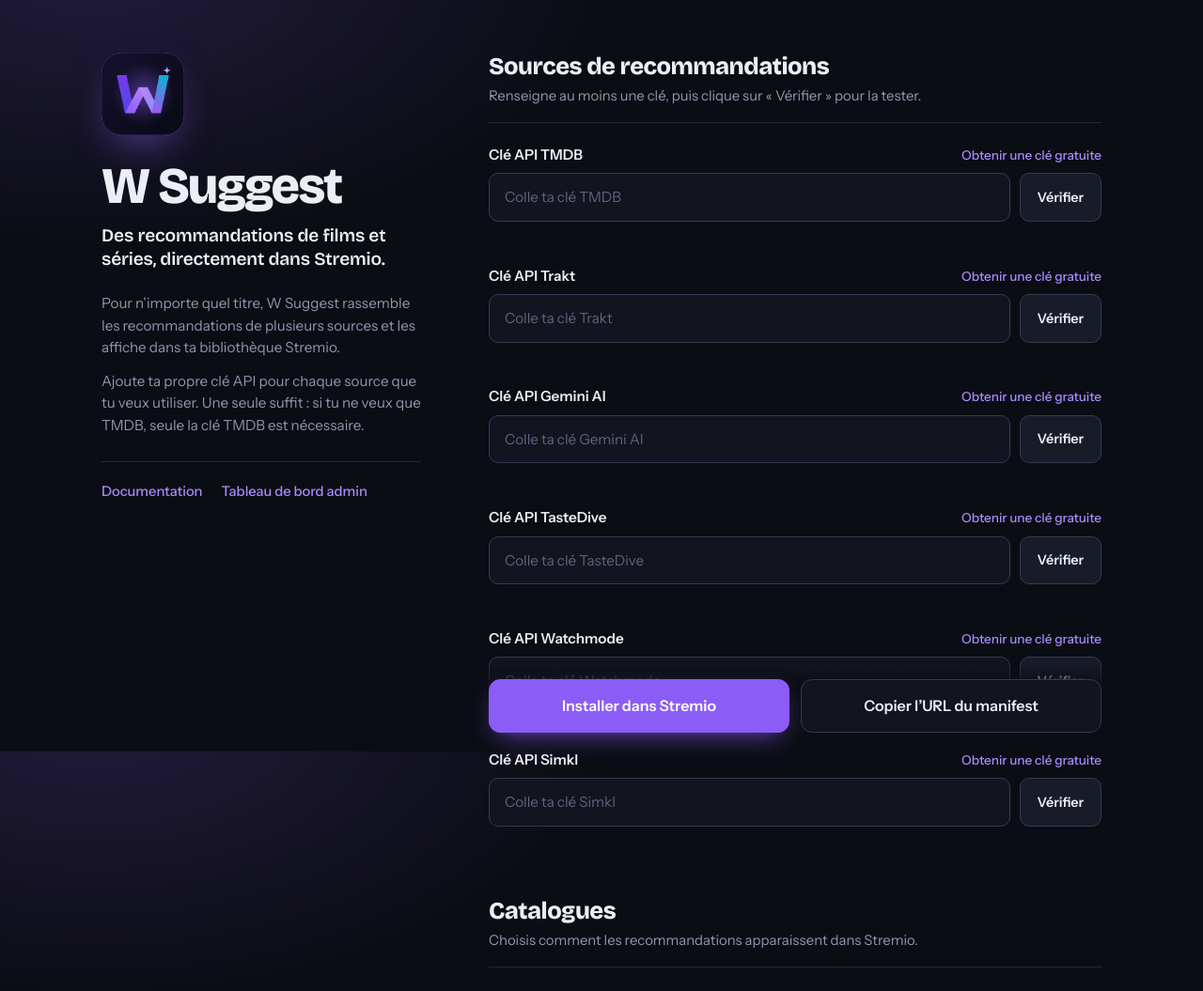
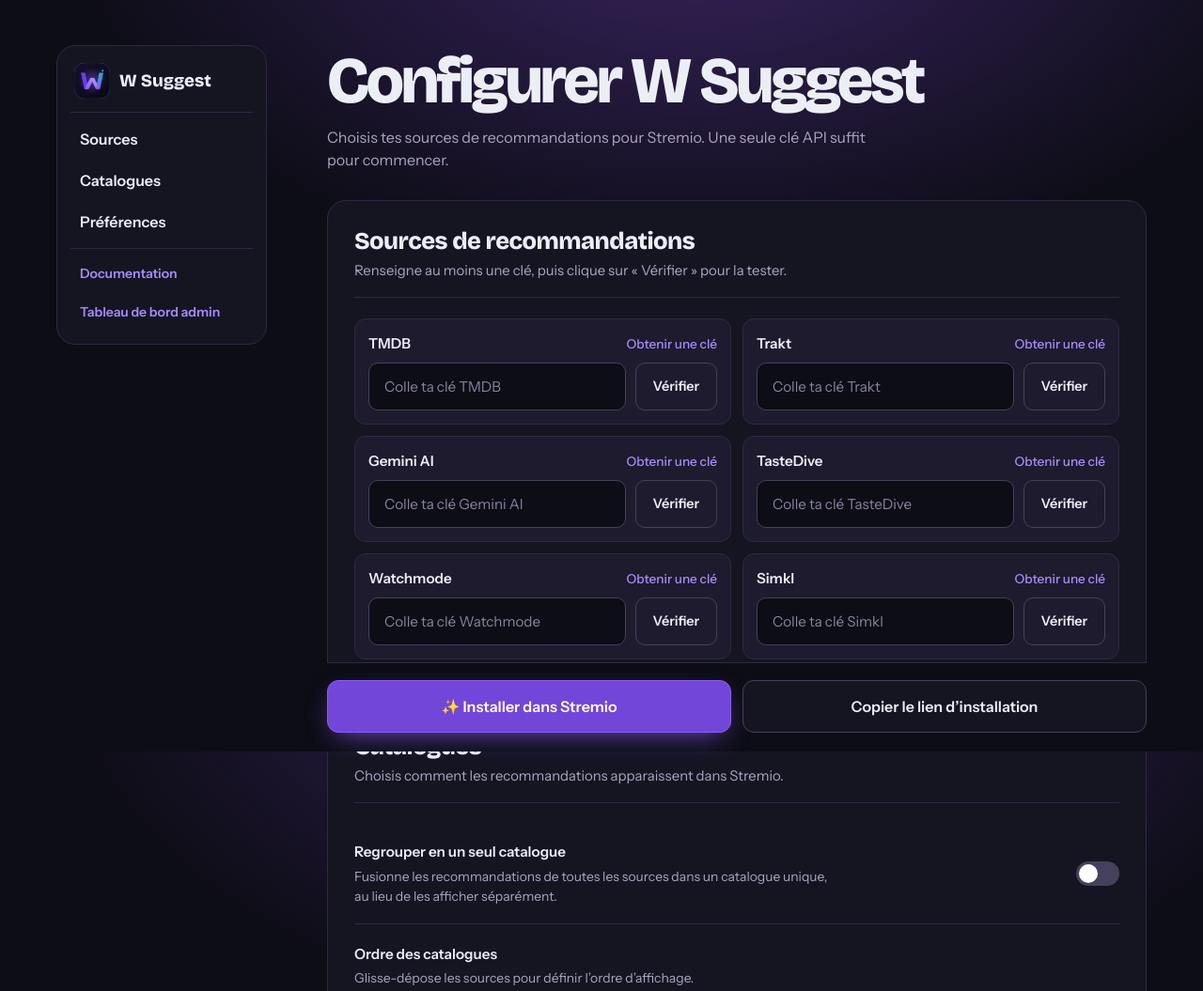
Before and after one commit to Wallacecleaver/W-Suggest, a website: page public/configure.html in a window 1280 px wide. Shown: the top 1055 px of the page at 94% size. Drawn offline with nearby package versions, Linux system fonts and the light colour scheme.

Commit message:
Refresh the W Suggest configuration page

```diff
--- a/public/configure.html
+++ b/public/configure.html
@@ -16,17 +16,15 @@
 		<div class="page">
 			<aside class="intro">
 				<div class="intro-inner">
-					<div class="addon-logo">
-						<img src="/logo.png" alt="Logo de W Suggest" referrerpolicy="no-referrer" />
+					<div class="brand">
+						<span class="addon-logo"><img src="/logo.png" alt="" /></span>
+						<span>W Suggest</span>
 					</div>
-					<h1>W Suggest</h1>
-					<p class="tagline">Des recommandations de films et séries, directement dans Stremio.</p>
-					<p class="intro-text">
-						Pour n’importe quel titre, W Suggest rassemble les recommandations de plusieurs sources et les affiche dans ta bibliothèque Stremio.
-					</p>
-					<p class="intro-text">
-						Ajoute ta propre clé API pour chaque source que tu veux utiliser. Une seule suffit : si tu ne veux que TMDB, seule la clé TMDB est nécessaire.
-					</p>
+					<nav class="config-nav" aria-label="Sections de configuration">
+						<a href="#sources">Sources</a>
+						<a href="#catalogues">Catalogues</a>
+						<a href="#preferences">Préférences</a>
+					</nav>
 					<div class="intro-links">
 						<a href="https://github.com/Wallacecleaver/W-Suggest" target="_blank" rel="noopener">Documentation</a>
 						<a href="/dashboard">Tableau de bord admin</a>
@@ -35,17 +33,22 @@
 			</aside>
 
 			<main class="content">
+				<header class="config-heading">
+					<h1>Configurer W Suggest</h1>
+					<p>Choisis tes sources de recommandations pour Stremio. Une seule clé API suffit pour commencer.</p>
+				</header>
 				<form id="configForm" action="/saveConfig" method="POST">
-					<section class="panel">
+					<section class="panel" id="sources">
 						<header class="panel-head">
 							<h2 class="section-header">Sources de recommandations</h2>
 							<p>Renseigne au moins une clé, puis clique sur « Vérifier » pour la tester.</p>
 						</header>
 
+						<div class="provider-grid">
 							<div class="field">
 								<div class="field-head">
-								<label for="tmdbApiKey">Clé API TMDB</label>
-								<a class="help-link" href="https://www.themoviedb.org/settings/api" target="_blank" rel="noopener">Obtenir une clé gratuite</a>
+									<label for="tmdbApiKey">TMDB</label>
+									<a class="help-link" href="https://www.themoviedb.org/settings/api" target="_blank" rel="noopener">Obtenir une clé</a>
 								</div>
 								<div class="input-with-verify">
 									<input type="text" id="tmdbApiKey" name="tmdbApiKey" placeholder="Colle ta clé TMDB" autocomplete="off" spellcheck="false" />
@@ -53,6 +56,67 @@
 									<input type="hidden" name="validatedTmdbApiKey" id="validatedTmdbApiKey" />
 								</div>
 								<div id="tmdb-verify-status" class="verify-status" role="status" aria-live="polite"></div>
+							</div>
+							<div class="field">
+								<div class="field-head">
+									<label for="traktApiKey">Trakt</label>
+									<a class="help-link" href="https://trakt.tv/oauth/applications" target="_blank" rel="noopener">Obtenir une clé</a>
+								</div>
+								<div class="input-with-verify">
+									<input type="text" id="traktApiKey" name="traktApiKey" placeholder="Colle ta clé Trakt" autocomplete="off" spellcheck="false" />
+									<button type="button" class="verify-btn" onclick="verifyApiKey('trakt')">Vérifier</button>
+									<input type="hidden" name="validatedTraktApiKey" id="validatedTraktApiKey" />
+								</div>
+								<div id="trakt-verify-status" class="verify-status" role="status" aria-live="polite"></div>
+							</div>
+							<div class="field">
+								<div class="field-head">
+									<label for="geminiApiKey">Gemini AI</label>
+									<a class="help-link" href="https://aistudio.google.com/app/apikey" target="_blank" rel="noopener">Obtenir une clé</a>
+								</div>
+								<div class="input-with-verify">
+									<input type="text" id="geminiApiKey" name="geminiApiKey" placeholder="Colle ta clé Gemini AI" autocomplete="off" spellcheck="false" />
+									<button type="button" class="verify-btn" onclick="verifyApiKey('gemini')">Vérifier</button>
+									<input type="hidden" name="validatedGeminiApiKey" id="validatedGeminiApiKey" />
+								</div>
+								<div id="gemini-verify-status" class="verify-status" role="status" aria-live="polite"></div>
+							</div>
+							<div class="field">
+								<div class="field-head">
+									<label for="tastediveApiKey">TasteDive</label>
+									<a class="help-link" href="https://tastedive.com/account/api_access" target="_blank" rel="noopener">Obtenir une clé</a>
+								</div>
+								<div class="input-with-verify">
+									<input type="text" id="tastediveApiKey" name="tastediveApiKey" placeholder="Colle ta clé TasteDive" autocomplete="off" spellcheck="false" />
+									<button type="button" class="verify-btn" onclick="verifyApiKey('tastedive')">Vérifier</button>
+									<input type="hidden" name="validatedTastediveApiKey" id="validatedTastediveApiKey" />
+								</div>
+								<div id="tastedive-verify-status" class="verify-status" role="status" aria-live="polite"></div>
+							</div>
+							<div class="field">
+								<div class="field-head">
+									<label for="watchmodeApiKey">Watchmode</label>
+									<a class="help-link" href="https://api.watchmode.com/requestApiKey/" target="_blank" rel="noopener">Obtenir une clé</a>
+								</div>
+								<div class="input-with-verify">
+									<input type="text" id="watchmodeApiKey" name="watchmodeApiKey" placeholder="Colle ta clé Watchmode" autocomplete="off" spellcheck="false" />
+									<button type="button" class="verify-btn" onclick="verifyApiKey('watchmode')">Vérifier</button>
+									<input type="hidden" name="validatedWatchmodeApiKey" id="validatedWatchmodeApiKey" />
+								</div>
+								<div id="watchmode-verify-status" class="verify-status" role="status" aria-live="polite"></div>
+							</div>
+							<div class="field">
+								<div class="field-head">
+									<label for="simklApiKey">Simkl</label>
+									<a class="help-link" href="https://simkl.com/settings/developer/new/" target="_blank" rel="noopener">Obtenir une clé</a>
+								</div>
+								<div class="input-with-verify">
+									<input type="text" id="simklApiKey" name="simklApiKey" placeholder="Colle ta clé Simkl" autocomplete="off" spellcheck="false" />
+									<button type="button" class="verify-btn" onclick="verifyApiKey('simkl')">Vérifier</button>
+									<input type="hidden" name="validatedSimklApiKey" id="validatedSimklApiKey" />
+								</div>
+								<div id="simkl-verify-status" class="verify-status" role="status" aria-live="polite"></div>
+							</div>
 						</div>
 						<div class="row toggle-group conditional-setting hidden" data-conditional="tmdbApiKey" data-show-if="not-empty">
 							<div class="row-text">
@@ -64,69 +128,9 @@
 								<span class="toggle-slider"></span>
 							</label>
 						</div>
-						<div class="field">
-							<div class="field-head">
-								<label for="traktApiKey">Clé API Trakt</label>
-								<a class="help-link" href="https://trakt.tv/oauth/applications" target="_blank" rel="noopener">Obtenir une clé gratuite</a>
-							</div>
-							<div class="input-with-verify">
-								<input type="text" id="traktApiKey" name="traktApiKey" placeholder="Colle ta clé Trakt" autocomplete="off" spellcheck="false" />
-								<button type="button" class="verify-btn" onclick="verifyApiKey('trakt')">Vérifier</button>
-								<input type="hidden" name="validatedTraktApiKey" id="validatedTraktApiKey" />
-							</div>
-							<div id="trakt-verify-status" class="verify-status" role="status" aria-live="polite"></div>
-						</div>
-						<div class="field">
-							<div class="field-head">
-								<label for="geminiApiKey">Clé API Gemini AI</label>
-								<a class="help-link" href="https://aistudio.google.com/app/apikey" target="_blank" rel="noopener">Obtenir une clé gratuite</a>
-							</div>
-							<div class="input-with-verify">
-								<input type="text" id="geminiApiKey" name="geminiApiKey" placeholder="Colle ta clé Gemini AI" autocomplete="off" spellcheck="false" />
-								<button type="button" class="verify-btn" onclick="verifyApiKey('gemini')">Vérifier</button>
-								<input type="hidden" name="validatedGeminiApiKey" id="validatedGeminiApiKey" />
-							</div>
-							<div id="gemini-verify-status" class="verify-status" role="status" aria-live="polite"></div>
-						</div>
-						<div class="field">
-							<div class="field-head">
-								<label for="tastediveApiKey">Clé API TasteDive</label>
-								<a class="help-link" href="https://tastedive.com/account/api_access" target="_blank" rel="noopener">Obtenir une clé gratuite</a>
-							</div>
-							<div class="input-with-verify">
-								<input type="text" id="tastediveApiKey" name="tastediveApiKey" placeholder="Colle ta clé TasteDive" autocomplete="off" spellcheck="false" />
-								<button type="button" class="verify-btn" onclick="verifyApiKey('tastedive')">Vérifier</button>
-								<input type="hidden" name="validatedTastediveApiKey" id="validatedTastediveApiKey" />
-							</div>
-							<div id="tastedive-verify-status" class="verify-status" role="status" aria-live="polite"></div>
-						</div>
-						<div class="field">
-							<div class="field-head">
-								<label for="watchmodeApiKey">Clé API Watchmode</label>
-								<a class="help-link" href="https://api.watchmode.com/requestApiKey/" target="_blank" rel="noopener">Obtenir une clé gratuite</a>
-							</div>
-							<div class="input-with-verify">
-								<input type="text" id="watchmodeApiKey" name="watchmodeApiKey" placeholder="Colle ta clé Watchmode" autocomplete="off" spellcheck="false" />
-								<button type="button" class="verify-btn" onclick="verifyApiKey('watchmode')">Vérifier</button>
-								<input type="hidden" name="validatedWatchmodeApiKey" id="validatedWatchmodeApiKey" />
-							</div>
-							<div id="watchmode-verify-status" class="verify-status" role="status" aria-live="polite"></div>
-						</div>
-						<div class="field">
-							<div class="field-head">
-								<label for="simklApiKey">Clé API Simkl</label>
-								<a class="help-link" href="https://simkl.com/settings/developer/new/" target="_blank" rel="noopener">Obtenir une clé gratuite</a>
-							</div>
-							<div class="input-with-verify">
-								<input type="text" id="simklApiKey" name="simklApiKey" placeholder="Colle ta clé Simkl" autocomplete="off" spellcheck="false" />
-								<button type="button" class="verify-btn" onclick="verifyApiKey('simkl')">Vérifier</button>
-								<input type="hidden" name="validatedSimklApiKey" id="validatedSimklApiKey" />
-							</div>
-							<div id="simkl-verify-status" class="verify-status" role="status" aria-live="polite"></div>
-						</div>
 					</section>
 
-					<section class="panel">
+					<section class="panel" id="catalogues">
 						<header class="panel-head">
 							<h2 class="section-header">Catalogues</h2>
 							<p>Choisis comment les recommandations apparaissent dans Stremio.</p>
@@ -178,10 +182,10 @@
 						</div>
 					</section>
 
-					<section class="panel">
+					<section class="panel" id="preferences">
 						<header class="panel-head">
-							<h2 class="section-header">Options</h2>
-							<p>Tout est facultatif : les valeurs par défaut fonctionnent très bien.</p>
+							<h2 class="section-header">Préférences</h2>
+							<p>Personnalise la recherche, les métadonnées et les raccourcis.</p>
 						</header>
 
 						<div class="row toggle-group">
@@ -300,14 +304,14 @@
 					<input type="hidden" name="forCopy" id="forCopy" value="false" />
 
 					<div class="manifest-url-box hidden" id="manifestUrlBox">
-						<label for="manifestUrlDisplay">URL du manifest</label>
+						<label for="manifestUrlDisplay">Lien d’installation</label>
 						<input type="text" id="manifestUrlDisplay" readonly placeholder="L’URL de ton manifest apparaîtra ici" />
 						<p class="row-hint">Copiée dans le presse-papiers. Colle-la dans la barre de recherche d’addons de Stremio.</p>
 					</div>
 
 					<div class="button-group">
-						<button type="submit" id="installBtn" class="install-button">Installer dans Stremio</button>
-						<button type="submit" id="copyManifestBtn" class="copy-manifest-button">Copier l’URL du manifest</button>
+						<button type="submit" id="installBtn" class="install-button"><span aria-hidden="true">✨</span> Installer dans Stremio</button>
+						<button type="submit" id="copyManifestBtn" class="copy-manifest-button">Copier le lien d’installation</button>
 					</div>
 				</form>
 
--- a/public/styles.css
+++ b/public/styles.css
@@ -1,11 +1,11 @@
 :root {
-	--bg: #0b0d14;
-	--surface: #12151f;
-	--surface-2: #181c29;
-	--line: #232839;
-	--line-strong: #333a52;
+	--bg: #0d0d16;
+	--surface: #151522;
+	--surface-2: #1e1b2e;
+	--line: #2d2940;
+	--line-strong: #45405b;
 	--text: #eceef6;
-	--muted: #8f97ae;
+	--muted: #aaa5bf;
 	--accent: #8b5cf6;
 	--accent-soft: #a78bfa;
 	--accent-ghost: rgba(139, 92, 246, 0.14);
@@ -27,6 +27,7 @@ html {
 	font-size: 16px;
 	background: var(--bg);
 	color-scheme: dark;
+	scroll-padding-bottom: 88px;
 }
 
 body {
@@ -34,7 +35,7 @@ body {
 	color: var(--text);
 	min-height: 100vh;
 	line-height: 1.55;
-	background: radial-gradient(900px 500px at 8% -5%, rgba(139, 92, 246, 0.18), transparent 60%), var(--bg);
+	background: radial-gradient(900px 520px at 58% -12%, #392360 0%, transparent 75%), var(--bg);
 	background-attachment: fixed;
 	-webkit-font-smoothing: antialiased;
 }
@@ -54,29 +55,45 @@ a:hover {
 
 /* ---------- Mise en page ---------- */
 .page {
-	max-width: 1120px;
+	max-width: 1216px;
 	margin: 0 auto;
-	padding: 56px 28px 40px;
+	padding: 48px 28px 40px;
 	display: grid;
-	grid-template-columns: 340px minmax(0, 1fr);
-	gap: 72px;
+	grid-template-columns: 224px minmax(0, 1fr);
+	gap: clamp(24px, 5vw, 64px);
 	align-items: start;
 }
 
 .intro {
 	position: sticky;
-	top: 56px;
+	top: 32px;
+}
+
+.intro-inner {
+	padding: 14px;
+	border: 1px solid var(--line);
+	border-radius: 20px;
+	background: var(--surface);
+}
+
+.brand {
+	display: flex;
+	align-items: center;
+	gap: 10px;
+	padding: 4px 4px 14px;
+	color: var(--text);
+	font: 800 1.17rem var(--font-display);
 }
 
 .addon-logo {
-	width: 88px;
-	height: 88px;
-	border-radius: 22px;
+	width: 38px;
+	height: 38px;
+	flex: none;
+	border-radius: 11px;
 	overflow: hidden;
 	background: var(--accent);
-	box-shadow: 0 18px 40px -12px rgba(139, 92, 246, 0.55);
-	margin-bottom: 28px;
 }
+
 .addon-logo img {
 	width: 100%;
 	height: 100%;
@@ -84,45 +101,67 @@ a:hover {
 	display: block;
 }
 
+.config-nav, .intro-links {
+	display: grid;
+	gap: 3px;
+}
+
+.config-nav {
+	padding: 8px 0;
+	border-block: 1px solid var(--line);
+}
+
+.config-nav a, .intro-links a {
+	display: block;
+	padding: 8px 10px;
+	border-radius: 8px;
+	font-weight: 600;
+}
+
+.config-nav a {
+	color: var(--text);
+}
+
+.config-nav a:hover, .intro-links a:hover {
+	background: var(--accent-ghost);
+	text-decoration: none;
+}
+
+.intro-links {
+	padding-top: 8px;
+	font-size: .875rem;
+}
+
+.config-heading {
+	margin: 4px 0 30px;
+}
+
 h1 {
 	font-family: var(--font-display);
 	font-weight: 800;
-	font-size: 3.4rem;
-	line-height: 0.98;
-	letter-spacing: -0.035em;
-	margin-bottom: 14px;
+	font-size: clamp(2.25rem, 5.6vw, 4.35rem);
+	line-height: 1;
+	letter-spacing: -.05em;
+	margin-bottom: 12px;
 }
 
-.tagline {
-	font-family: var(--font-display);
-	font-weight: 600;
-	font-size: 1.2rem;
-	line-height: 1.3;
-	letter-spacing: -0.01em;
-	margin-bottom: 22px;
-	max-width: 30ch;
-}
-
-.intro-text {
+.config-heading p {
+	max-width: 56ch;
 	color: var(--muted);
-	font-size: 0.95rem;
-	margin-bottom: 12px;
-	max-width: 42ch;
-}
-
-.intro-links {
-	display: flex;
-	gap: 20px;
-	margin-top: 26px;
-	padding-top: 20px;
-	border-top: 1px solid var(--line);
-	font-size: 0.92rem;
-	font-weight: 500;
 }
 
 /* ---------- Sections ---------- */
 .panel {
-	margin-bottom: 52px;
+	margin-bottom: 20px;
+	padding: clamp(16px, 3vw, 28px);
+	background: var(--surface);
+	border: 1px solid var(--line);
+	border-radius: 20px;
+	scroll-margin-top: 20px;
+}
+
+.panel:target {
+	border-color: var(--accent-soft);
 }
 
 .panel-head {
@@ -145,6 +184,42 @@ h1 {
 }
 
 /* ---------- Champs de clés ---------- */
+#sources {
+	container-type: inline-size;
+}
+
+.provider-grid {
+	display: grid;
+	gap: 12px;
+}
+
+@container (min-width: 570px) {
+	.provider-grid {
+		grid-template-columns: repeat(2, minmax(0, 1fr));
+	}
+}
+
+.provider-grid .field {
+	margin: 0;
+	padding: 14px;
+	border: 1px solid var(--line);
+	border-radius: 12px;
+	background: var(--surface-2);
+}
+
+.provider-grid .field:focus-within {
+	border-color: var(--accent-soft);
+}
+
+.provider-grid input[type="text"] {
+	background: var(--bg);
+}
+
+.verify-status:empty {
+	margin-top: 0;
+	min-height: 0;
+}
+
 .field {
 	margin-bottom: 22px;
 }
@@ -187,7 +262,7 @@ input[type="text"] {
 	transition: border-color 0.2s, box-shadow 0.2s;
 }
 input[type="text"]::placeholder {
-	color: #5d647c;
+	color: #89829e;
 }
 input[type="text"]:hover {
 	border-color: #444c68;
@@ -483,7 +558,9 @@ input[type="text"][data-valid="true"] {
 	display: flex;
 	gap: 12px;
 	padding: 18px 0 20px;
-	background: linear-gradient(to top, var(--bg) 70%, transparent);
+	background: var(--bg);
+	border-top: 1px solid var(--line);
+	z-index: 2;
 }
 
 .install-button,
@@ -498,13 +575,13 @@ input[type="text"][data-valid="true"] {
 	transition: background 0.2s, border-color 0.2s, transform 0.2s, box-shadow 0.2s;
 }
 .install-button {
-	background: var(--accent);
+	background: #7146d8;
 	color: #fff;
 	border: 1px solid var(--accent);
 	box-shadow: 0 10px 28px -10px rgba(139, 92, 246, 0.8);
 }
 .install-button:hover {
-	background: #7c4dec;
+	background: #7a4be4;
 	transform: translateY(-1px);
 }
 .copy-manifest-button {
@@ -526,17 +603,29 @@ input[type="text"][data-valid="true"] {
 }
 
 /* ---------- Responsive ---------- */
-@media (max-width: 960px) {
+@media (max-width: 900px) {
 	.page {
 		grid-template-columns: 1fr;
-		gap: 40px;
-		padding: 36px 20px 24px;
+		gap: 24px;
+		padding: 20px 18px 28px;
 	}
 	.intro {
 		position: static;
 	}
-	h1 {
-		font-size: 2.8rem;
+	.intro-inner {
+		display: flex;
+		flex-wrap: wrap;
+		align-items: center;
+		column-gap: 16px;
+	}
+	.brand {
+		padding: 4px;
+	}
+	.config-nav, .intro-links {
+		display: flex;
+		flex-wrap: wrap;
+		border: 0;
+		padding: 0;
 	}
 }
 
@@ -575,7 +664,7 @@ input[type="text"][data-valid="true"] {
 	}
 }
 
-.panel .row + .field,
-.panel .row.conditional-setting.visible + .field {
-	margin-top: 22px;
+.stream-order-section + .field {
+	margin-top: 18px;
+	margin-bottom: 0;
 }
```
Lines whose indentation alone changed are shown as unchanged.
